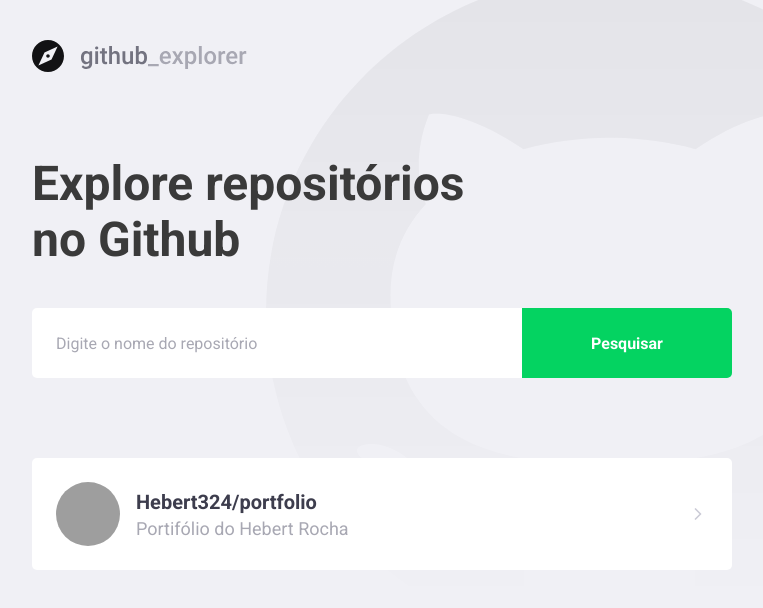
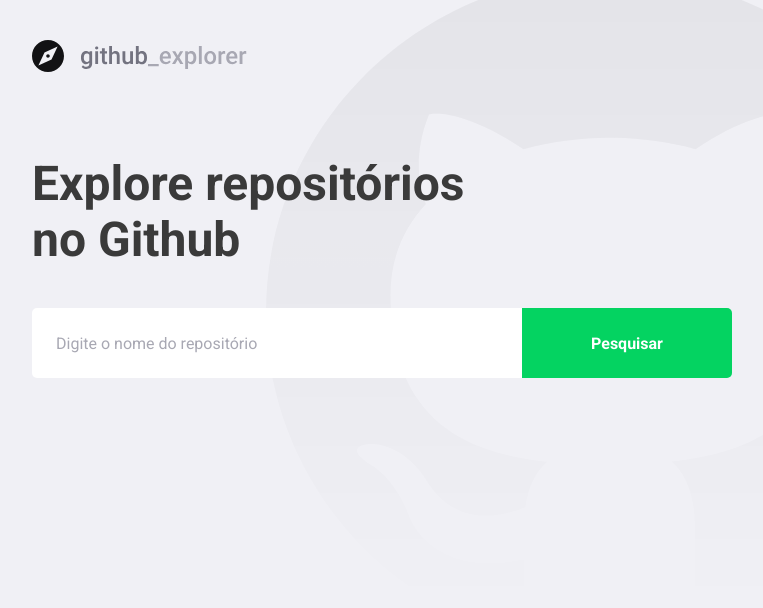
Before and after one commit to Hebert324/github-explorer, a React (Create React App) app: page / in a window 1280 px wide. Shown: the top 608 px of the page, without its empty margins (148-911 px from the left). Built offline with nearby package versions, Linux system fonts and the light colour scheme; grey boxes are pictures that could not be loaded.

Commit message:
Connecting the github API

```diff
--- a/package.json
+++ b/package.json
@@ -11,6 +11,7 @@
     "@types/react": "^17.0.0",
     "@types/react-dom": "^17.0.0",
     "@types/styled-components": "^5.1.12",
+    "axios": "^0.21.1",
     "polished": "^4.1.3",
     "react": "^17.0.2",
     "react-dom": "^17.0.2",
--- a/src/pages/Dashboard/index.tsx
+++ b/src/pages/Dashboard/index.tsx
@@ -1,32 +1,60 @@
-import React from 'react';
+import React, { useState, FormEvent } from 'react';
 import { FiChevronRight } from 'react-icons/fi'
+import api from '../../services/api'
 
 import logoImg from '../../assets/logo.svg'
 
 import { Title, Form, Repositories } from './styles'
 
+interface Repository {
+    full_name: string
+    description: string
+    owner: {
+        login: string
+        avatar_url: string
+    }
+}
+
 const Dashboard: React.FC = () => {
+    const [newRepo, setNewRepo] = useState('')
+    const [repositories, setRepositories] = useState<Repository[]>([])
+
+    async function handleAddRepository(e: FormEvent<HTMLFormElement>): Promise<void> {
+        e.preventDefault()
+        // Consumir API do Github
+        const response = await api.get<Repository>(`repos/${newRepo}`)
+        const repository = response.data
+        // Salvar o novo repositório no estado
+        setRepositories([...repositories, repository])
+        setNewRepo('')
+    }
+
     return (
         <>
             <img src={logoImg} alt="Github Explorer logo" />
             <Title>Explore repositórios no Github</Title>
 
-           <Form>
-               <input placeholder="Digite o nome do repositório" />
+           <Form onSubmit={handleAddRepository}>
+               <input
+               value={newRepo}
+               onChange={(e) => setNewRepo(e.target.value)}
+               placeholder="Digite o nome do repositório"
+               />
                <button type="submit">Pesquisar</button>
            </Form>
 
            <Repositories>
-               <a href="teste">
-                    <img src="https://github.com/hebert324.png" alt="Hebert Rocha" />
-                    <div>
-                        <strong>Hebert324/portfolio</strong>
-                        <p>Portifólio do Hebert Rocha</p>
-                    </div>
+               {repositories.map(repository => (
+                   <a key={repository.full_name} href="teste">
+                   <img src={repository.owner.avatar_url} alt={repository.owner.login} />
+                   <div>
+                       <strong>{repository.full_name}</strong>
+                       <p>{repository.description}</p>
+                   </div>
 
-                    <FiChevronRight size={20} />
-               </a>
-
+                   <FiChevronRight size={20} />
+              </a>
+               ))}
            </Repositories>
         </>
     )
--- a/src/pages/Dashboard/styles.ts
+++ b/src/pages/Dashboard/styles.ts
@@ -76,7 +76,8 @@
         }
 
         div {
-            margin-left: 16px;
+            margin: 0 16px;
+            flex: 1;
 
             strong {
                 font-size: 20px;
--- /dev/null
+++ b/src/services/api.ts
@@ -0,0 +1,7 @@
+import axios from 'axios'
+
+const api = axios.create({
+    baseURL: 'https://api.github.com',
+})
+
+export default api
```
Also changed, not shown: 2 other files (tests, documents, lock files or other folders).
